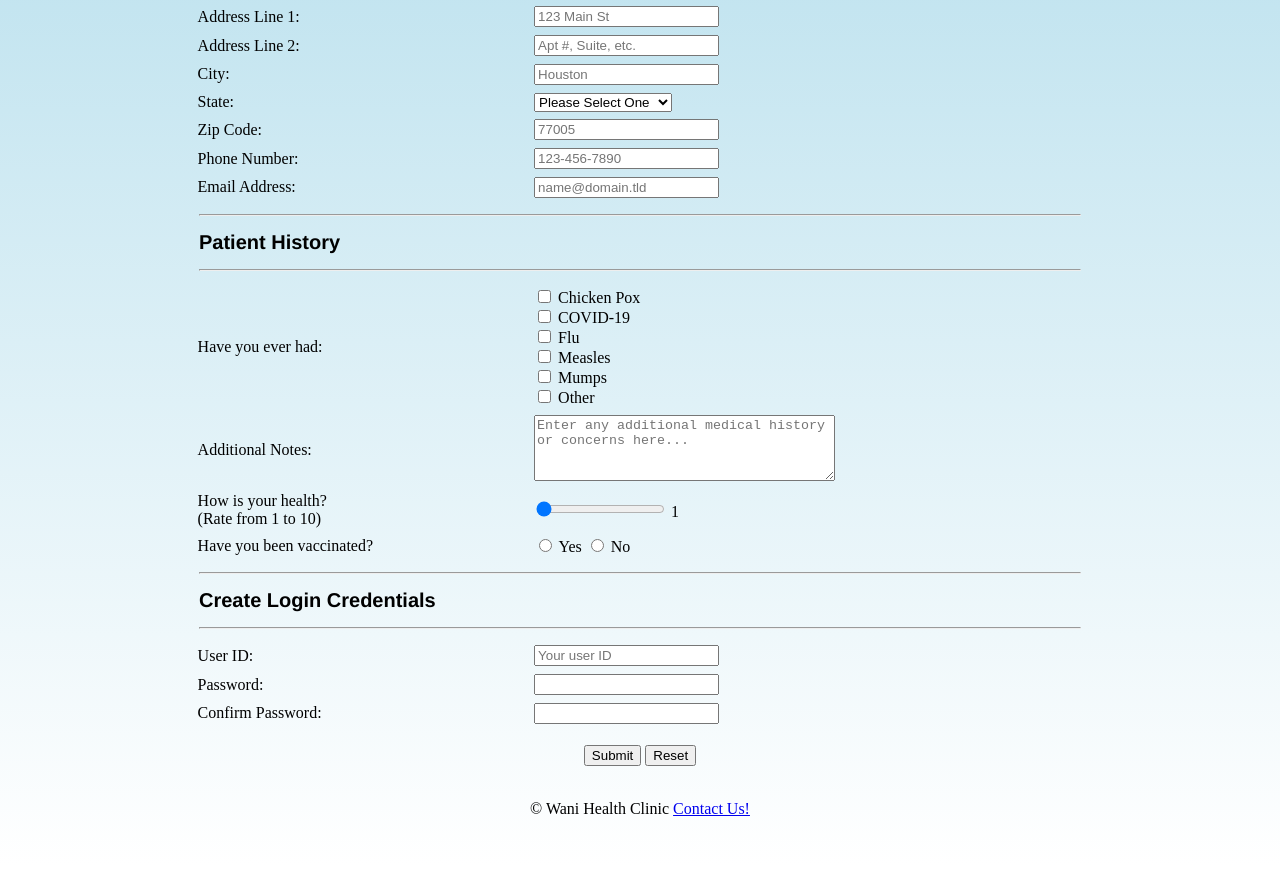
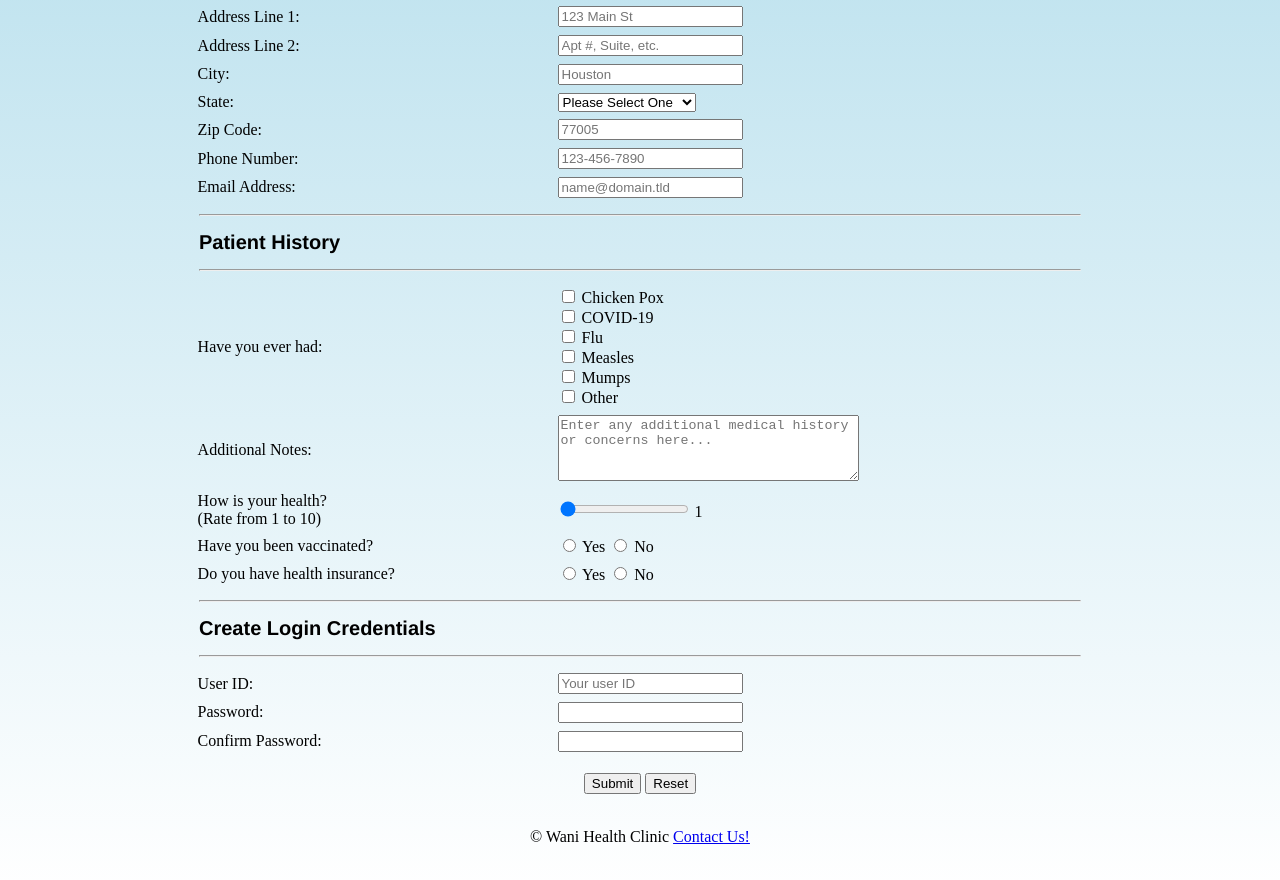
Before and after one commit to jasminewani04-cmd/mis3371-homework1, a plain HTML site: page index.html in a window 1280 px wide. Shown: the part 516-1396 px from the top of the page. Drawn offline with Linux system fonts and the light colour scheme.

Commit message:
Update index.html
Added health insurance question

```diff
--- a/index.html
+++ b/index.html
@@ -374,7 +374,26 @@
                     No
                 </td>
              </tr>
+			<tr>
+                <td class="td1"><label for="insurance">Do you have health insurance?</td>
+                <td>
+                    <input
+                    type="radio"
+                    id="g1"
+                    name="insurance"
+                    value="Yes"
+                    />
+                    Yes
 
+                    <input
+                    type="radio"
+                    id="g2"
+                    name="insurance"
+                    value="No"
+                    />
+                    No
+                </td>
+             </tr>
                 <tr>
                     <th colspan="4"><hr></th>
                 </tr>
```
